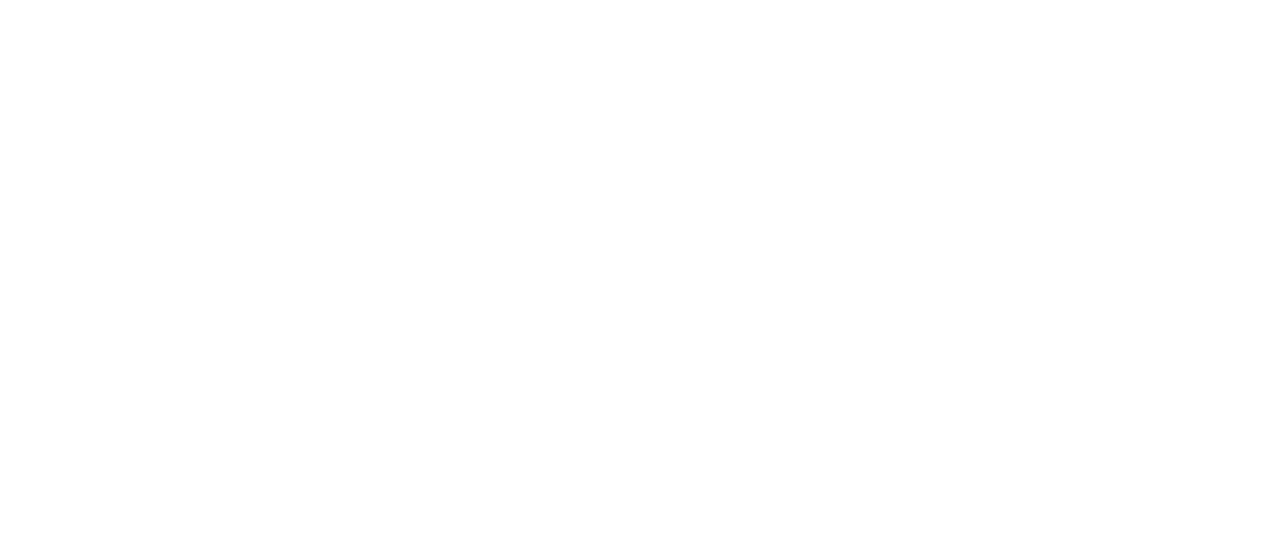
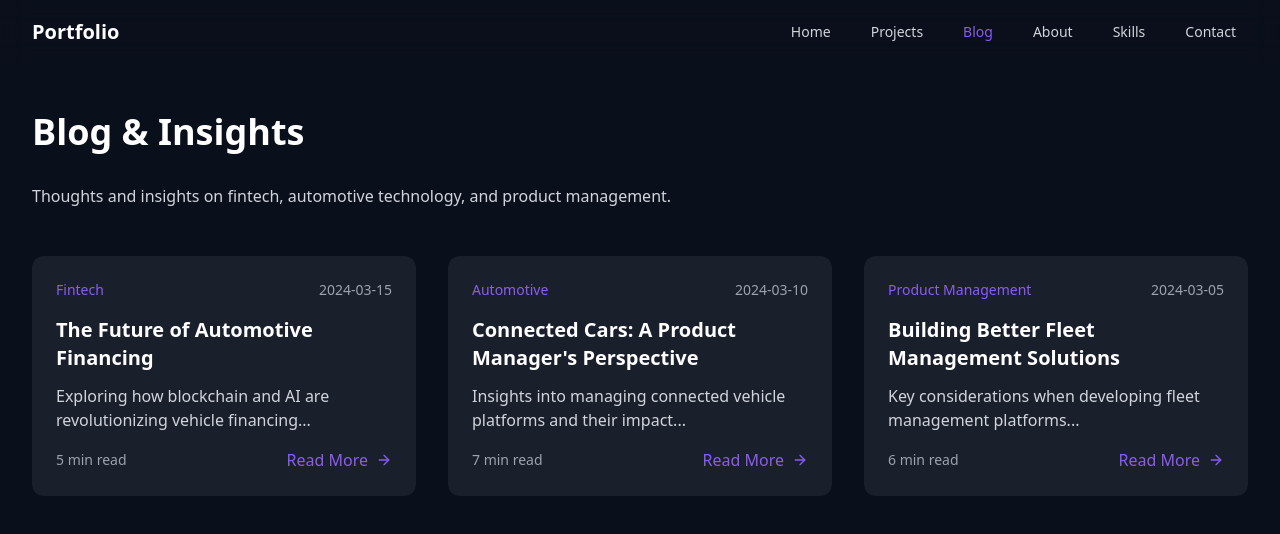
Before and after one commit to priyanshukumar0309/Portfolio, a React (Vite) app: page /blog in a window 1280 px wide. Before the commit this address had no page. Shown: the top 534 px of the page. Built offline with nearby package versions, Linux system fonts and the light colour scheme.

Commit message:
Change theme and add pages
Updated the project to implement a new theme and created separate pages for projects and blogs.
[skip gpt_engineer]

```diff
--- a/src/App.tsx
+++ b/src/App.tsx
@@ -4,6 +4,8 @@ import { TooltipProvider } from "@/components/ui/tooltip";
 import { QueryClient, QueryClientProvider } from "@tanstack/react-query";
 import { BrowserRouter, Routes, Route } from "react-router-dom";
 import Index from "./pages/Index";
+import Projects from "./pages/Projects";
+import Blog from "./pages/Blog";
 
 const queryClient = new QueryClient();
 
@@ -15,6 +17,8 @@ const App = () => (
       <BrowserRouter>
         <Routes>
           <Route path="/" element={<Index />} />
+          <Route path="/projects" element={<Projects />} />
+          <Route path="/blog" element={<Blog />} />
         </Routes>
       </BrowserRouter>
     </TooltipProvider>
--- a/src/components/Navbar.tsx
+++ b/src/components/Navbar.tsx
@@ -1,34 +1,49 @@
 import { useState } from "react";
 import { Menu, X } from "lucide-react";
+import { Link, useLocation } from "react-router-dom";
 
 const Navbar = () => {
   const [isOpen, setIsOpen] = useState(false);
+  const location = useLocation();
 
   const navItems = [
-    { name: "Projects", href: "#projects" },
-    { name: "About", href: "#about" },
-    { name: "Skills", href: "#skills" },
-    { name: "Contact", href: "#contact" },
+    { name: "Home", href: "/" },
+    { name: "Projects", href: "/projects" },
+    { name: "Blog", href: "/blog" },
+    { name: "About", href: "/#about" },
+    { name: "Skills", href: "/#skills" },
+    { name: "Contact", href: "/#contact" },
   ];
+
+  const isActive = (href: string) => {
+    if (href.startsWith("/#")) {
+      return location.pathname === "/" && location.hash === href.substring(1);
+    }
+    return location.pathname === href;
+  };
 
   return (
     <nav className="fixed top-0 w-full bg-navy/80 backdrop-blur-md z-50">
       <div className="max-w-7xl mx-auto px-4 sm:px-6 lg:px-8">
         <div className="flex items-center justify-between h-16">
           <div className="flex-shrink-0">
-            <a href="#" className="text-white font-bold text-xl">Portfolio</a>
+            <Link to="/" className="text-white font-bold text-xl">Portfolio</Link>
           </div>
 
           <div className="hidden md:block">
             <div className="ml-10 flex items-baseline space-x-4">
               {navItems.map((item) => (
-                <a
+                <Link
                   key={item.name}
-                  href={item.href}
-                  className="text-gray-300 hover:text-white px-3 py-2 rounded-md text-sm font-medium transition-colors"
+                  to={item.href}
+                  className={`${
+                    isActive(item.href)
+                      ? "text-purple-light"
+                      : "text-gray-300 hover:text-white"
+                  } px-3 py-2 rounded-md text-sm font-medium transition-colors`}
                 >
                   {item.name}
-                </a>
+                </Link>
               ))}
             </div>
           </div>
@@ -46,16 +61,20 @@ const Navbar = () => {
 
       {isOpen && (
         <div className="md:hidden">
-          <div className="px-2 pt-2 pb-3 space-y-1 sm:px-3">
+          <div className="px-2 pt-2 pb-3 space-y-1 sm:px-3 bg-navy">
             {navItems.map((item) => (
-              <a
+              <Link
                 key={item.name}
-                href={item.href}
-                className="text-gray-300 hover:text-white block px-3 py-2 rounded-md text-base font-medium"
+                to={item.href}
+                className={`${
+                  isActive(item.href)
+                    ? "text-purple-light"
+                    : "text-gray-300 hover:text-white"
+                } block px-3 py-2 rounded-md text-base font-medium`}
                 onClick={() => setIsOpen(false)}
               >
                 {item.name}
-              </a>
+              </Link>
             ))}
           </div>
         </div>
--- /dev/null
+++ b/src/pages/Blog.tsx
@@ -0,0 +1,66 @@
+import Navbar from "@/components/Navbar";
+import { ArrowRight } from "lucide-react";
+
+const blogPosts = [
+  {
+    title: "The Future of Automotive Financing",
+    excerpt: "Exploring how blockchain and AI are revolutionizing vehicle financing...",
+    date: "2024-03-15",
+    readTime: "5 min read",
+    category: "Fintech",
+  },
+  {
+    title: "Connected Cars: A Product Manager's Perspective",
+    excerpt: "Insights into managing connected vehicle platforms and their impact...",
+    date: "2024-03-10",
+    readTime: "7 min read",
+    category: "Automotive",
+  },
+  {
+    title: "Building Better Fleet Management Solutions",
+    excerpt: "Key considerations when developing fleet management platforms...",
+    date: "2024-03-05",
+    readTime: "6 min read",
+    category: "Product Management",
+  },
+];
+
+const Blog = () => {
+  return (
+    <div className="bg-navy min-h-screen">
+      <Navbar />
+      <div className="pt-16">
+        <div className="max-w-7xl mx-auto px-4 sm:px-6 lg:px-8 py-12">
+          <h1 className="text-4xl font-bold text-white mb-8 animate-fade-in">Blog & Insights</h1>
+          <p className="text-gray-300 mb-12 max-w-2xl animate-fade-in" style={{ animationDelay: "0.2s" }}>
+            Thoughts and insights on fintech, automotive technology, and product management.
+          </p>
+          <div className="grid gap-8 md:grid-cols-2 lg:grid-cols-3">
+            {blogPosts.map((post, index) => (
+              <div
+                key={index}
+                className="bg-navy-light p-6 rounded-xl hover:transform hover:scale-105 transition-all duration-300 animate-fade-in"
+                style={{ animationDelay: `${0.2 * (index + 1)}s` }}
+              >
+                <div className="flex justify-between items-start mb-4">
+                  <span className="text-purple-light text-sm">{post.category}</span>
+                  <span className="text-gray-400 text-sm">{post.date}</span>
+                </div>
+                <h2 className="text-xl font-semibold text-white mb-3">{post.title}</h2>
+                <p className="text-gray-300 mb-4">{post.excerpt}</p>
+                <div className="flex justify-between items-center">
+                  <span className="text-gray-400 text-sm">{post.readTime}</span>
+                  <button className="text-purple-light hover:text-purple transition-colors flex items-center gap-2">
+                    Read More <ArrowRight size={16} />
+                  </button>
+                </div>
+              </div>
+            ))}
+          </div>
+        </div>
+      </div>
+    </div>
+  );
+};
+
+export default Blog;
--- a/src/pages/Index.tsx
+++ b/src/pages/Index.tsx
@@ -1,6 +1,5 @@
 import Navbar from "@/components/Navbar";
 import Hero from "@/components/Hero";
-import ProjectGrid from "@/components/ProjectGrid";
 import About from "@/components/About";
 import Skills from "@/components/Skills";
 import Contact from "@/components/Contact";
@@ -10,7 +9,6 @@ const Index = () => {
     <div className="bg-navy min-h-screen">
       <Navbar />
       <Hero />
-      <ProjectGrid />
       <About />
       <Skills />
       <Contact />
--- /dev/null
+++ b/src/pages/Projects.tsx
@@ -0,0 +1,21 @@
+import Navbar from "@/components/Navbar";
+import ProjectGrid from "@/components/ProjectGrid";
+
+const Projects = () => {
+  return (
+    <div className="bg-navy min-h-screen">
+      <Navbar />
+      <div className="pt-16">
+        <div className="max-w-7xl mx-auto px-4 sm:px-6 lg:px-8 py-12">
+          <h1 className="text-4xl font-bold text-white mb-8 animate-fade-in">Featured Projects</h1>
+          <p className="text-gray-300 mb-12 max-w-2xl animate-fade-in" style={{ animationDelay: "0.2s" }}>
+            Explore my portfolio of fintech and automotive innovations, showcasing the intersection of financial technology and mobility solutions.
+          </p>
+          <ProjectGrid />
+        </div>
+      </div>
+    </div>
+  );
+};
+
+export default Projects;
```
